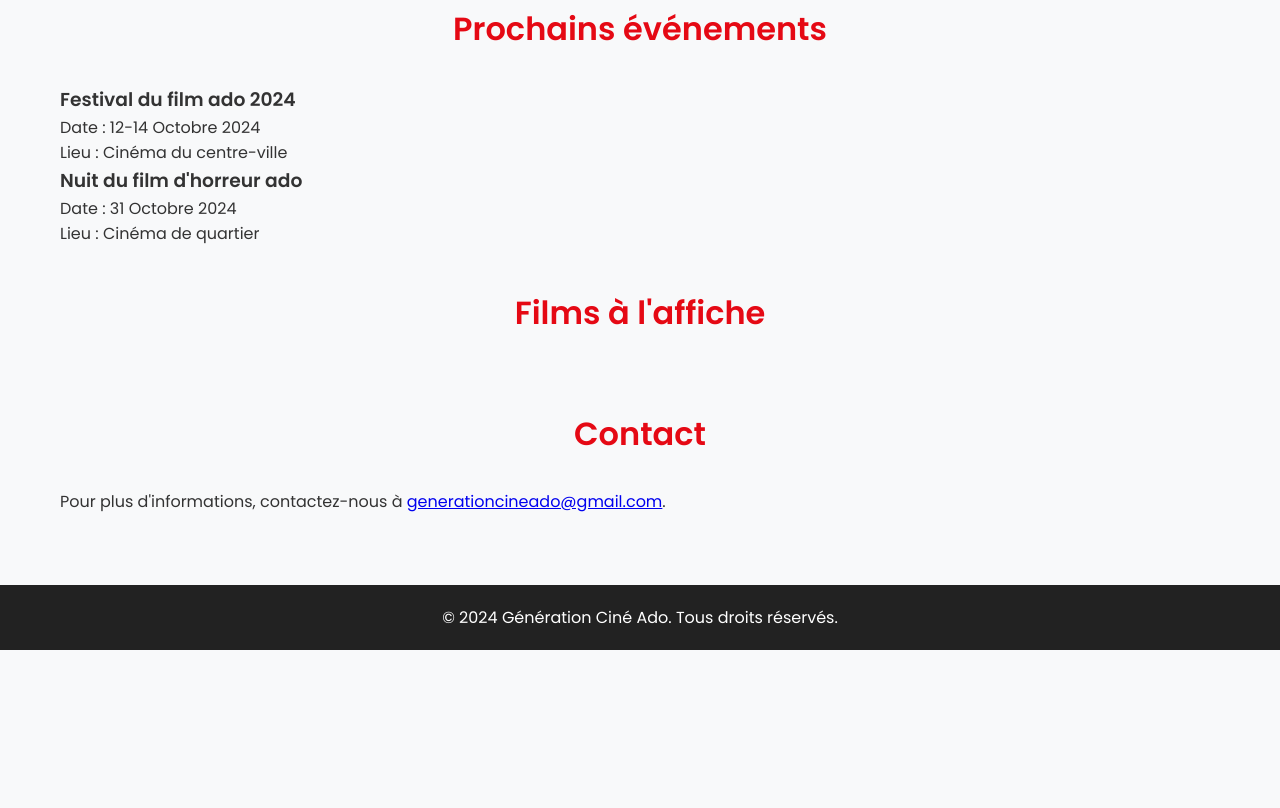
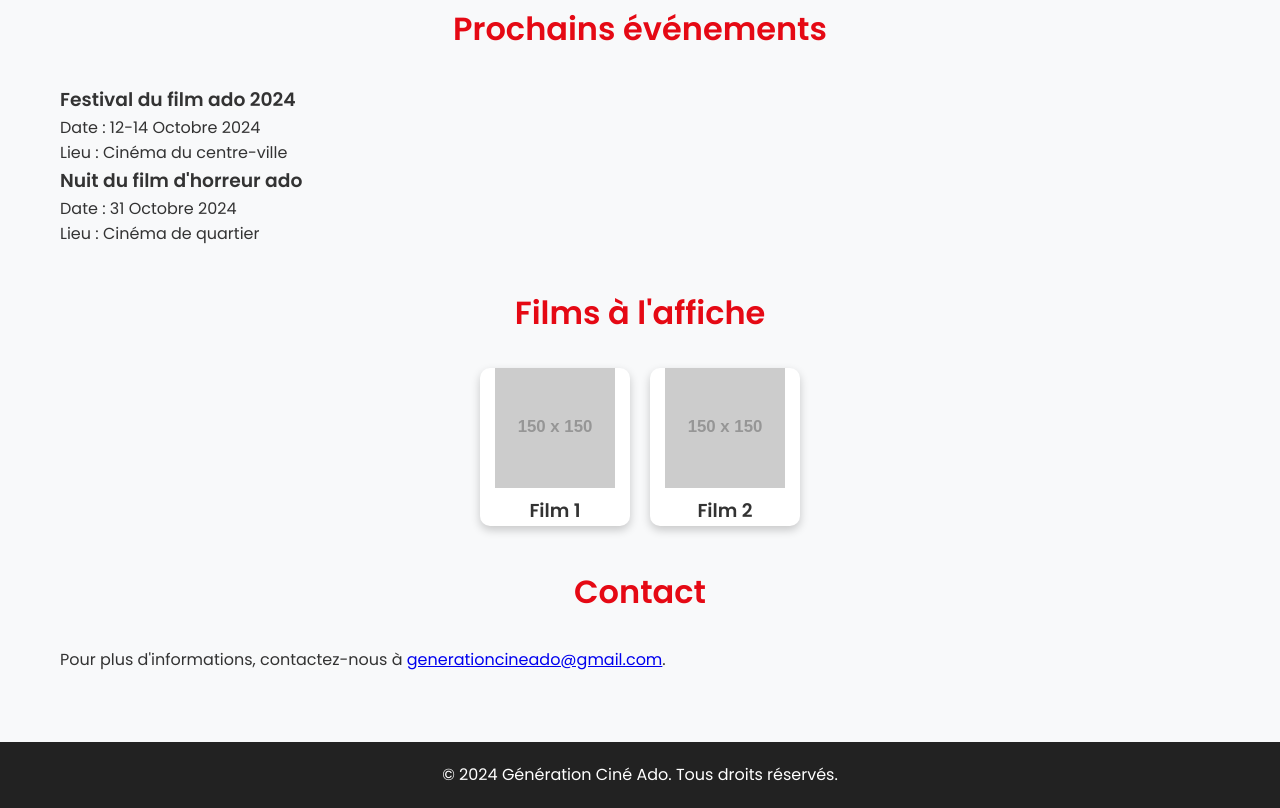
Before and after one commit to GENERATIONCINEADO/g-n-ration-cin-ado, a plain HTML site: page index.html in a window 1280 px wide. Shown: the part 826-1634 px from the top of the page. Before the commit the page ends 1476 px from the top, so only its background shows below. Drawn offline with Linux system fonts and the light colour scheme; placeholder pictures from the web are drawn by us.

Commit message:
Update index.html

```diff
--- a/index.html
+++ b/index.html
@@ -239,11 +239,35 @@
     </footer>
 
     <script>
+        // Liste des films
+        const films = [
+            {
+                "titre": "Film 1",
+                "image": "https://via.placeholder.com/150",
+                "description": "Description du film 1",
+                "date": "01 Janvier 2024",
+                "heure": "20:00",
+                "lieu": "Cinéma A",
+                "trailer": "https://www.youtube.com/watch?v=example1",
+                "reservation": "https://www.example.com/reserve1"
+            },
+            {
+                "titre": "Film 2",
+                "image": "https://via.placeholder.com/150",
+                "description": "Description du film 2",
+                "date": "15 Janvier 2024",
+                "heure": "18:30",
+                "lieu": "Cinéma B",
+                "trailer": "https://www.youtube.com/watch?v=example2",
+                "reservation": "https://www.example.com/reserve2"
+            }
+            // Ajoute d'autres films ici
+        ];
+
         // Fonction pour afficher les films
         function afficherFilms() {
             const filmList = document.getElementById('film-list');
             filmList.innerHTML = ''; // Effacer le contenu précédent
-            const films = JSON.parse(localStorage.getItem('films')) || [];
 
             films.forEach((film, index) => {
                 const filmDiv = document.createElement('div');
```
